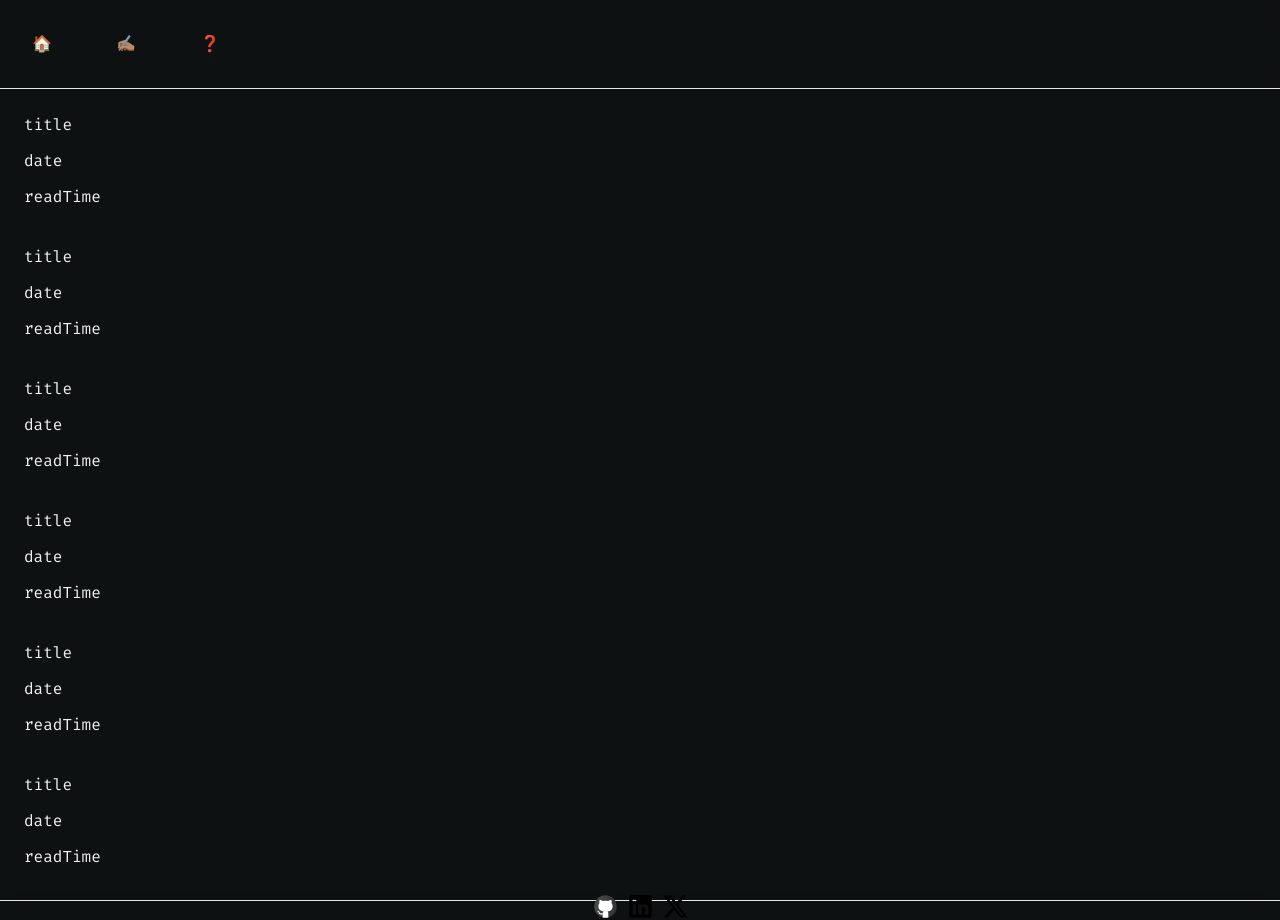
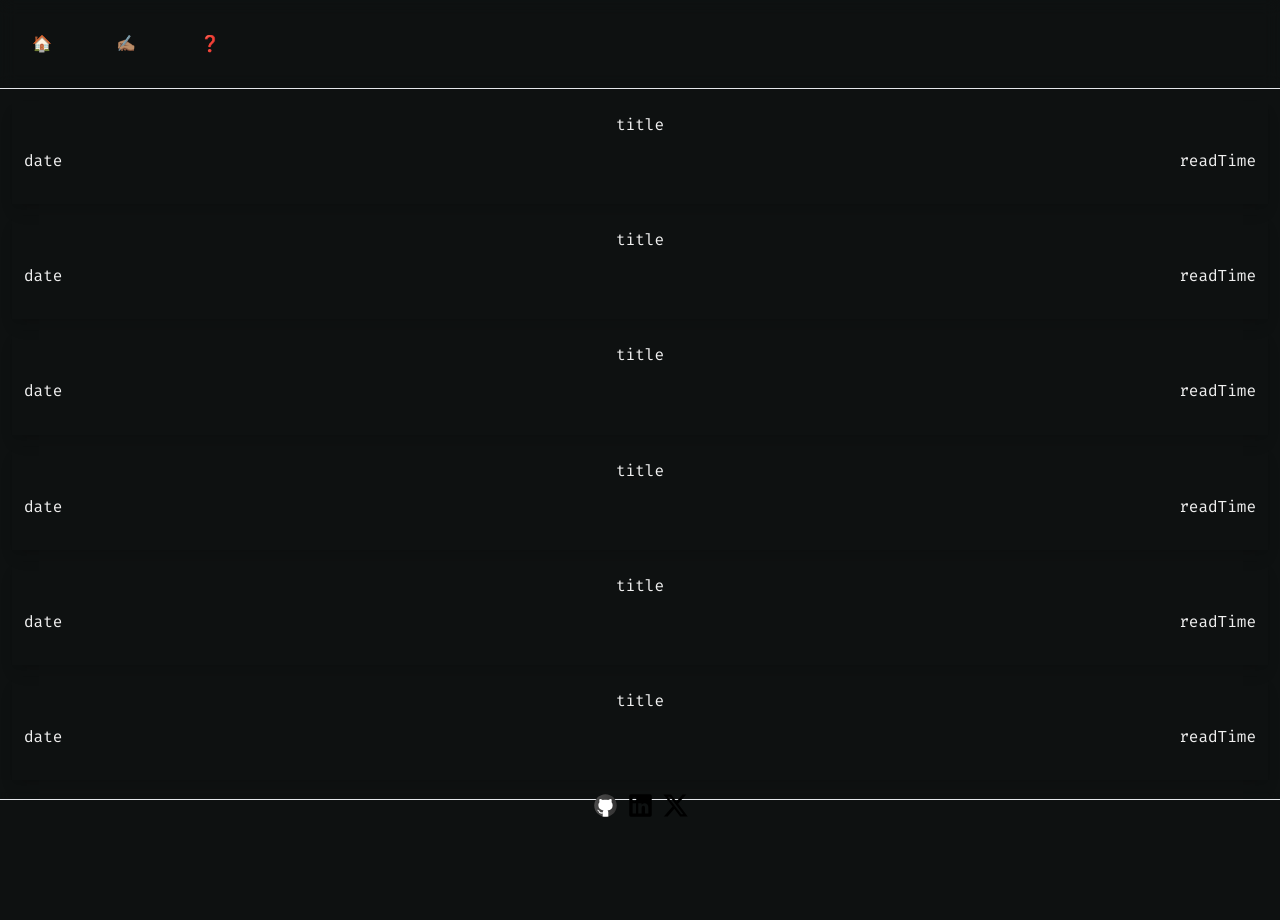
Before and after one commit to TheRakeshPurohit/therakeshpurohit, a Next.js app: page /notes in a window 1280 px wide. After the commit the page ends 819 px from the top, so only its background shows below. Built offline with nearby package versions, Linux system fonts and the light colour scheme.

Commit message:
WIP: Card

```diff
--- a/app/notes/page.tsx
+++ b/app/notes/page.tsx
@@ -1,9 +1,13 @@
 const Card = ({ title, date, readTime }) => {
   return (
-    <div className="flex flex-col flex-grow border-3 border-sky-500 gap-3 p-3">
+    <div className="shadow-lg flex flex-col flex-grow gap-3 p-3 ">
+      <div className="flex flex-col items-center justify-center">
       <span>{title}</span>
+      </div>
+      <div className="flex flex-row justify-between">
       <span>{date}</span>
       <span>{readTime}</span>
+      </div>
     </div>
   );
 };
```
Also changed, not shown: monospace.json (added, +18 -0 lines).
